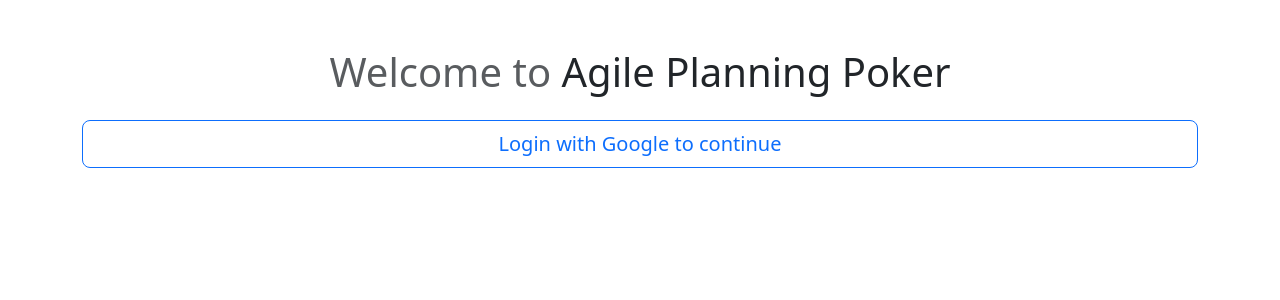
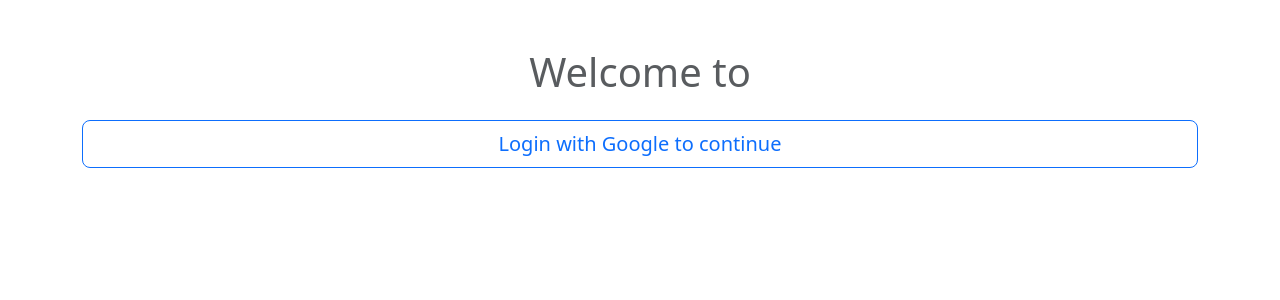
Before and after one commit to ricardodecarvalho/planning-poker, a React (Vite) app: page /login in a window 1280 px wide. Shown: the top 300 px of the page. Built offline with nearby package versions, Linux system fonts and the light colour scheme; no server answers.

Commit message:
fix: Add app name

```diff
--- a/src/components/Login.tsx
+++ b/src/components/Login.tsx
@@ -4,6 +4,7 @@
 import { useEffect, useState } from "react";
 
 const logoStorage = import.meta.env.VITE_FIREBASE_STORAGE_LOGO;
+const appName = import.meta.env.VITE_APP_NAME;
 
 const Login = () => {
   const { loginWithGoogle } = useAuth();
@@ -33,7 +34,7 @@
       <div className="mt-5 d-flex flex-column justify-content-center gap-3">
         <h1 className="text-center">
           <span className="text-body-secondary">Welcome to</span>{" "}
-          <span style={{ whiteSpace: "nowrap" }}>Agile Planning Poker</span>
+          <span style={{ whiteSpace: "nowrap" }}>{appName}</span>
         </h1>
         <button
           className="btn btn-outline-primary btn-lg"
```
